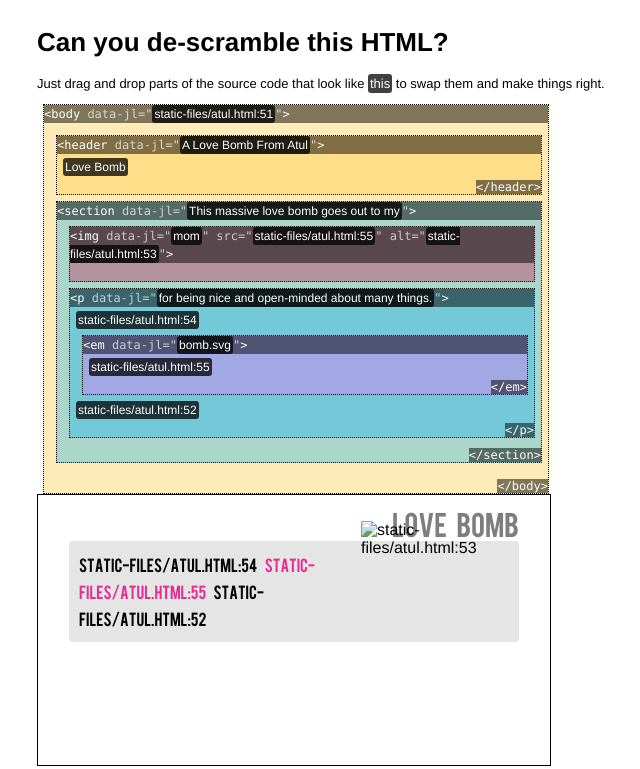
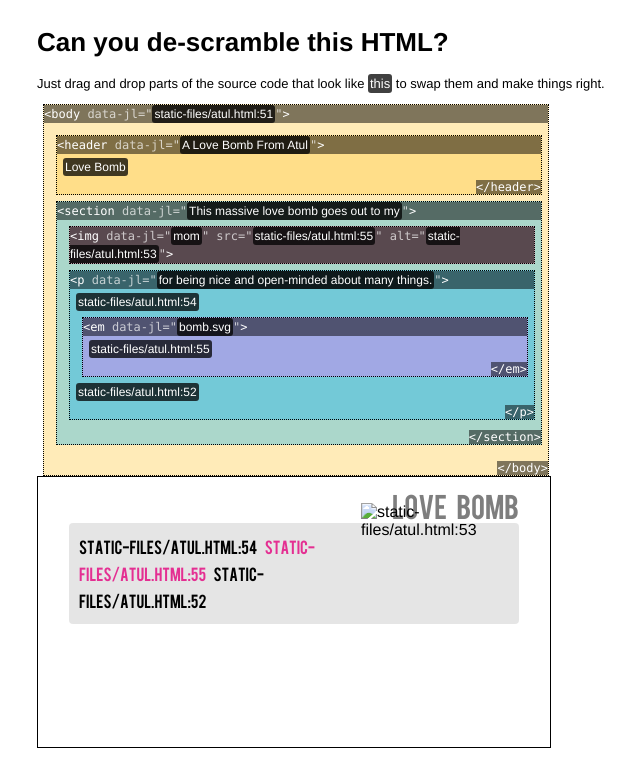
Before and after one commit to toolness/descrambler-games, a plain HTML site: page static-files/index.html in a window 1280 px wide. Shown: the whole page, without its empty margins (91-731 px from the left). Drawn offline with Linux system fonts and the light colour scheme.

Commit message:
no bottom-padding for void elements, since we don't need to allocate space for a closing tag.

```diff
--- a/static-files/hierarchic-source-code.css
+++ b/static-files/hierarchic-source-code.css
@@ -8,6 +8,10 @@ div.element {
   padding-bottom: 1.5em;
   margin-left: 0.5em;
   word-wrap: break-word;
+}
+
+div.element.is-void {
+  padding-bottom: 0px;
 }
 
 div.element div.name {
```
